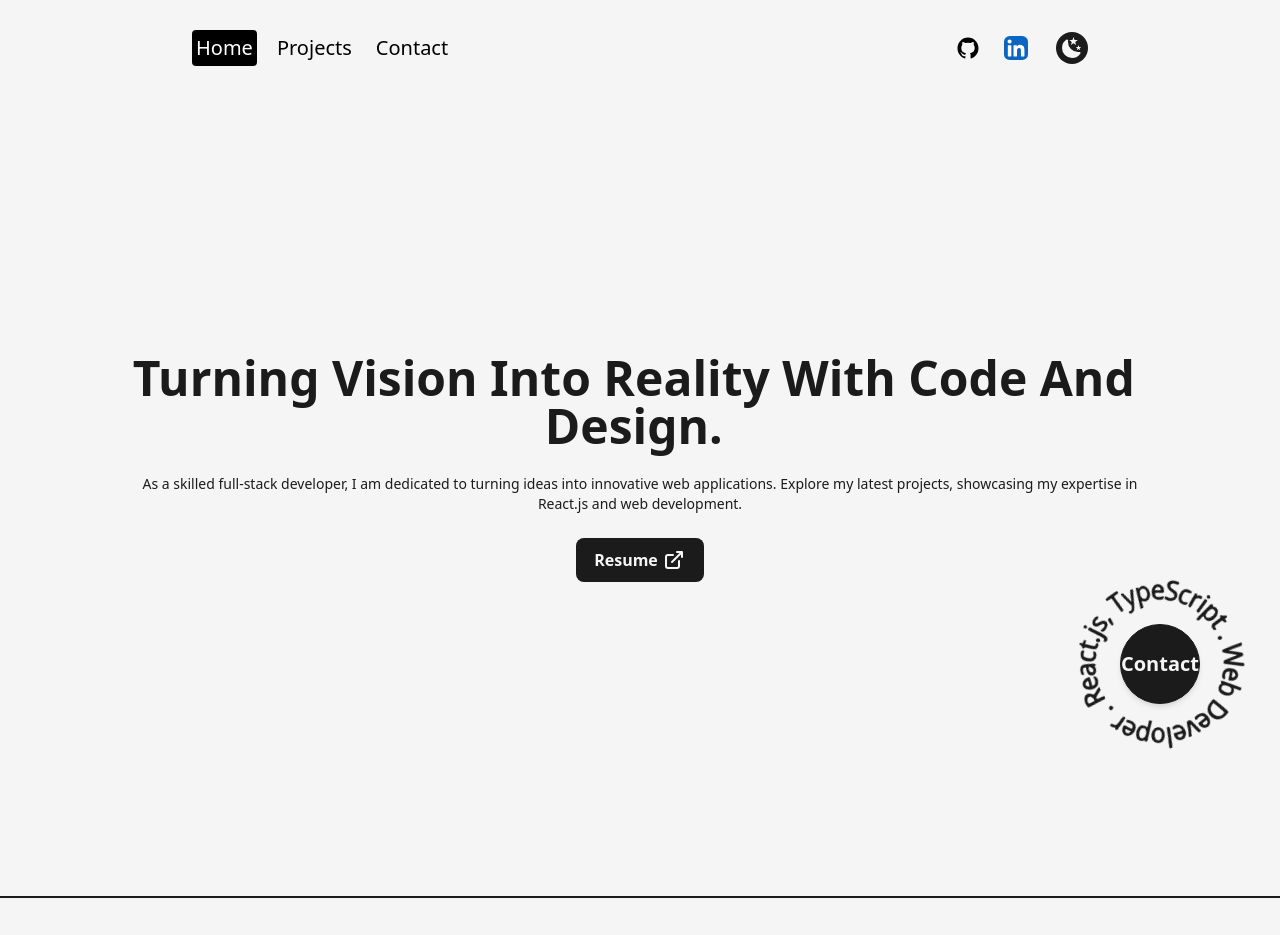
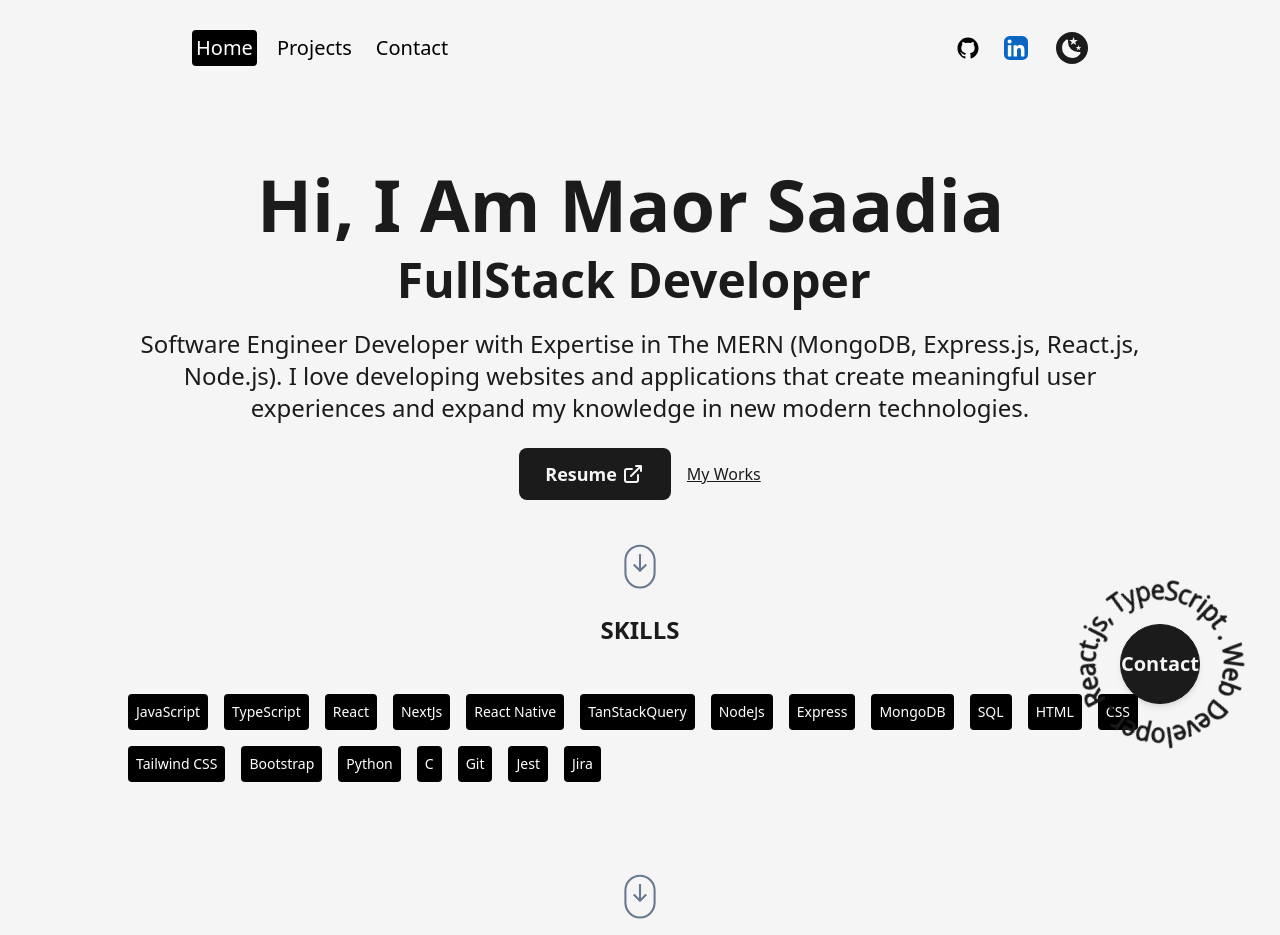
Before and after one commit to MaorSaadia/MyPortfolio, a Next.js app: page / in a window 1280 px wide. Shown: the top 935 px of the page. Built offline with nearby package versions, Linux system fonts and the light colour scheme.

Commit message:
added skills and education section

```diff
--- a/src/components/NavBar.jsx
+++ b/src/components/NavBar.jsx
@@ -2,11 +2,11 @@
 
 import { useState } from "react";
 import { motion } from "framer-motion";
-import { LinkedInIcon, GithubIcon, MoonIcon, SunIcon } from "./Icons";
 import Link from "next/link";
 
 import NavLink from "./NavLink";
 import useThemeSwitcher from "../hooks/useThemeSwitcher";
+import { LinkedInIcon, GithubIcon, MoonIcon, SunIcon } from "./Icons";
 
 const links = [
   { url: "/", title: "Home" },
--- a/src/pages/index.jsx
+++ b/src/pages/index.jsx
@@ -1,15 +1,30 @@
 import Head from "next/head";
 import Link from "next/link";
+import { useRef } from "react";
+import { motion, useInView } from "framer-motion";
 
+import { LinkArrow } from "../components/Icons";
 import Layout from "@/components/Layout";
-import { LinkArrow } from "../components/Icons";
 import TransitionEffect from "@/components/TransitionEffect";
 import AnimatedText from "../components/AnimatedText";
 import HireMe from "@/components/HireMe";
+import Scroll from "@/components/Scroll";
+import Skill from "@/components/Skill";
+import Education from "@/components/Education";
+import { skills } from "@/data";
 
 // const programing = "/programing.jpg";
 
 export default function Home() {
+  const containerRef = useRef();
+
+  // const { scrollYProgress } = useScroll({ container: containerRef });
+
+  const skillRef = useRef();
+
+  // const isSkillRefInView = useInView(skillRef, {once:true});
+  const isSkillRefInView = useInView(skillRef, { margin: "-100px" });
+
   return (
     <>
       <Head>
@@ -19,7 +34,10 @@ export default function Home() {
       <TransitionEffect />
       <main className="flex items-center text-dark w-full min-h-screen dark:text-light">
         <Layout className="pt-0 md:pt-16 sm:pt-8">
-          <div className="flex items-center justify-between w-full lg:flex-col">
+          <div
+            className="flex items-center justify-between w-full lg:flex-col"
+            ref={containerRef}
+          >
             <div className="w-1/2 md:w-full">
               {/* <Image
                 src={programing}
@@ -35,16 +53,22 @@ export default function Home() {
             </div>
             <div className="flex flex-col items-center self-center lg:w-full lg:text-center">
               <AnimatedText
-                text="Turning Vision Into Reality With Code And Design."
+                text="Hi, I Am Maor Saadia"
                 className="!text-6xl !text-left
+                  xl:!text-7xl lg:!text-center lg:!text=8xl md:!text-7xl
+                  "
+              />
+              <AnimatedText
+                text="FullStack Developer"
+                className="!text-4xl !text-left
                   xl:!text-5xl lg:!text-center lg:!text=6xl md:!text-5xl
                   "
               />
-              <p className="my-4 text-base font-medium md:text-sm sm:text-xs">
-                As a skilled full-stack developer, I am dedicated to turning
-                ideas into innovative web applications. Explore my latest
-                projects, showcasing my expertise in React.js and web
-                development.
+              <p className="my-4 text-base font-medium xs:text-xl lg:text-2xl">
+                Software Engineer Developer with Expertise in The MERN (MongoDB,
+                Express.js, React.js, Node.js). I love developing websites and
+                applications that create meaningful user experiences and expand
+                my knowledge in new modern technologies.
               </p>
               <div className="flex items-center self-start mt-2 lg:self-center">
                 <Link
@@ -54,18 +78,50 @@ export default function Home() {
                     rounded-lg text-lg font-semibold hover:bg-light hover:text-dark
                     border-2 border-solid border-transparent hover:border-dark
                     dark:bg-light dark:text-dark hover:dark:bg-dark hover:dark:text-light hover:dark:border-light
-                    md:p-2 md:px-4 md:text-base
                     "
                 >
                   Resume <LinkArrow className={"w-6 ml-1"} />
                 </Link>
-                {/* <Link
-                  href="mailto:tylercaillet2121@gmail.com"
+                <Link
+                  href="/projects"
                   target={"_blank"}
                   className="ml-4 text-lg font-medium capitalize text-dark underline dark:text-light md:text-base"
                 >
-                  Contact
-                </Link> */}
+                  My Works
+                </Link>
+              </div>
+              <div className="flex flex-col gap-12 justify-center mt-8">
+                <Scroll />
+              </div>
+              <div
+                className="flex flex-col gap-12 justify-center mt-8"
+                ref={skillRef}
+              >
+                <motion.h1
+                  initial={{ x: "-300px" }}
+                  animate={isSkillRefInView ? { x: 0 } : {}}
+                  transition={{ delay: 0.2 }}
+                  className="font-bold text-2xl"
+                >
+                  SKILLS
+                </motion.h1>
+                <motion.div
+                  initial={{ x: "-300px" }}
+                  animate={isSkillRefInView ? { x: 0 } : {}}
+                  className="flex gap-4 flex-wrap"
+                >
+                  {skills.map((skill, index) => (
+                    <Skill
+                      key={index}
+                      name={skill}
+                      isSkillRefInView={isSkillRefInView}
+                    />
+                  ))}
+                </motion.div>
+                <div className="flex flex-col gap-12 justify-center items-center  mt-8">
+                  <Scroll />
+                </div>
+                <Education />
               </div>
             </div>
           </div>
--- a/tailwind.config.js
+++ b/tailwind.config.js
@@ -14,7 +14,7 @@ module.exports = {
       //     "conic-gradient(from 180deg at 50% 50%, var(--tw-gradient-stops))",
       // },
       screens: {
-        xs: "540px", // min-width
+        xs: "360px", // min-width
         // xxs: { max: "640px" },
       },
       colors: {
```
